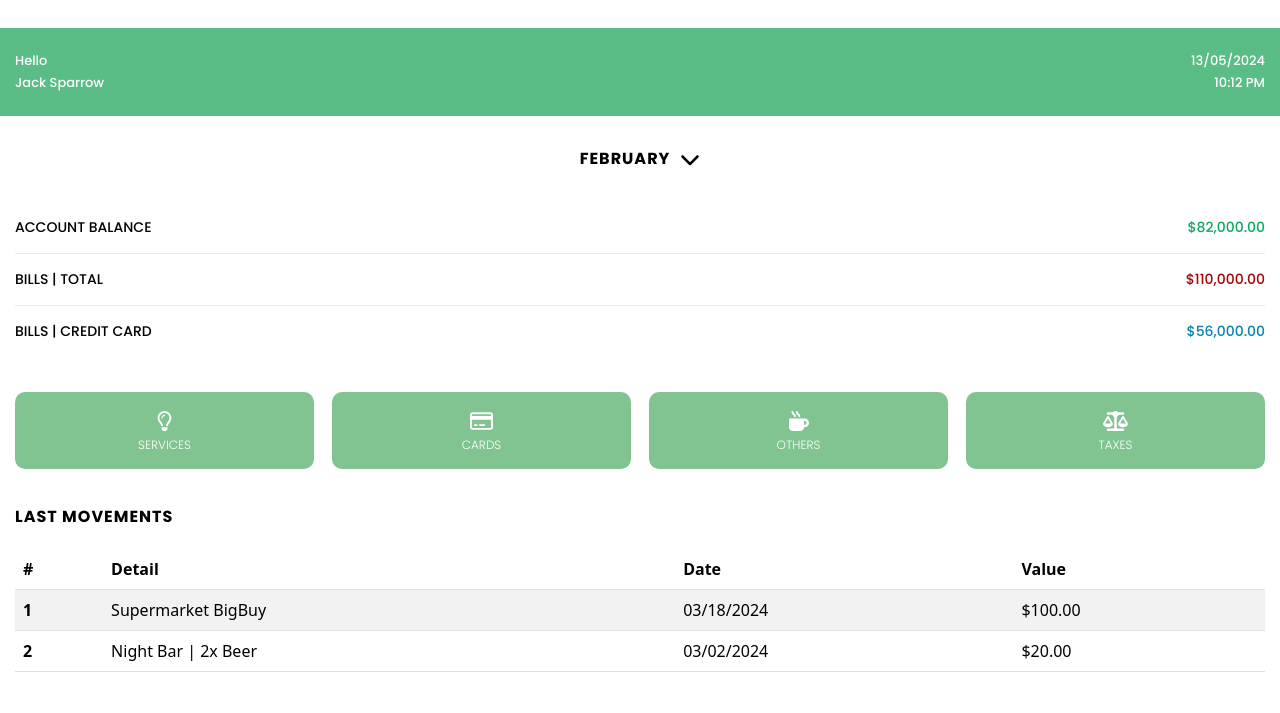
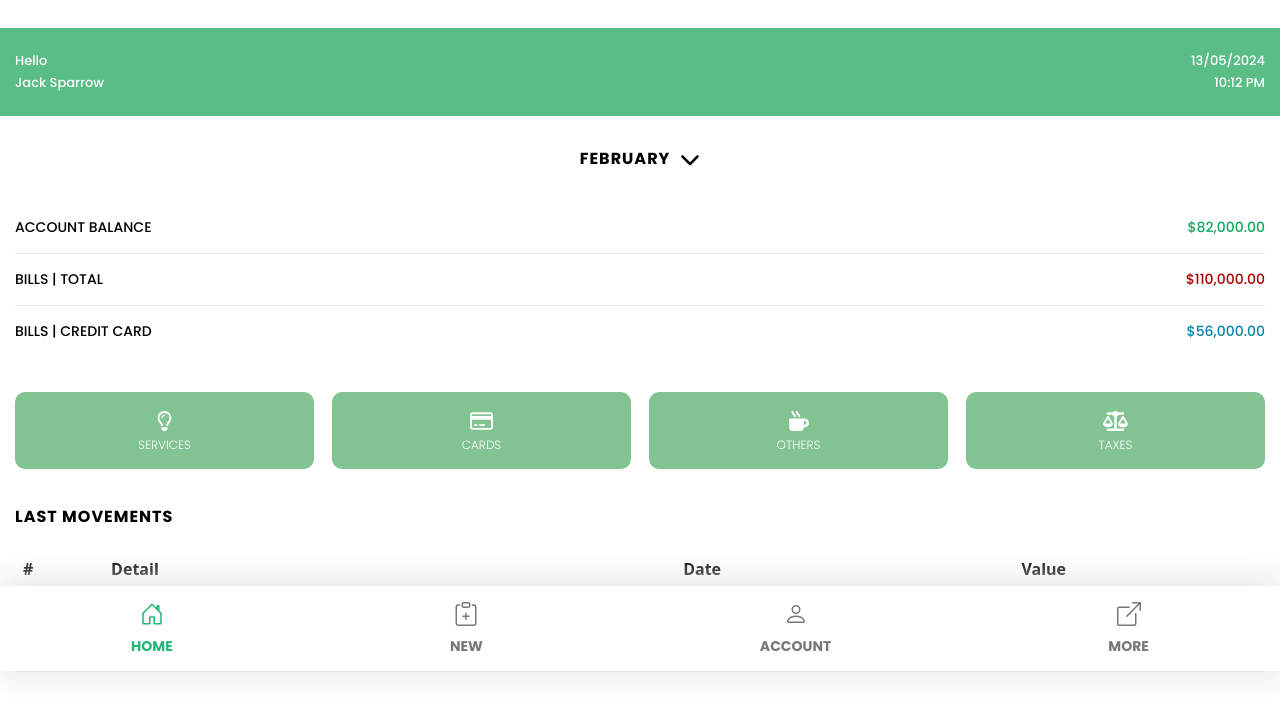
Before and after one commit to kevinduncke/MoneyWin, a website: page app/www/pages/home.html in a window 1280 px wide. Shown: the part 129-842 px from the top of the page. Drawn offline with nearby package versions, Linux system fonts and the light colour scheme.

Commit message:
MW Home (navbar | html + styles)

```diff
--- a/app/www/css/home.css
+++ b/app/www/css/home.css
@@ -99,12 +99,12 @@
 }
 
 #home-movements {
-  margin: 35px 15px;
+  margin: 35px 15px 100px 15px;
 }
 .mv-t-link {
   font-size: 16px;
   text-transform: uppercase;
-  font-family: 'Poppins Bold';
+  font-family: "Poppins Bold";
   letter-spacing: 1px;
   color: black;
 }
@@ -112,7 +112,6 @@
   margin: 20px 0 0 0;
 }
 
-
 /*-----------------------------------*/
 .app_logo {
   margin: 50px 0;
--- /dev/null
+++ b/app/www/css/navbar.css
@@ -0,0 +1,35 @@
+.app-navbar {
+  background-color: white;
+  height: 85px;
+  width: 100%;
+  position: fixed;
+  bottom: 0;
+  z-index: 1;
+  box-shadow: 1px -1px 35px 5px rgb(230, 230, 230);
+  display: flex;
+  justify-content: space-around;
+  align-items: center;
+  column-gap: 15px;
+}
+
+.navbar-divbtn {
+  text-align: center;
+}
+
+.navbar-divbtn svg {
+  height: 24px;
+  width: auto;
+}
+
+.navbar-divbtn p {
+  font-family: 'Poppins Bold';
+  font-size: 14px;
+  text-transform: uppercase;
+  color: #777777;
+  margin: 10px 0 0 0;
+}
+
+.nb-active {
+  color: #22B573!important;
+  fill: #22B573;
+}
--- a/app/www/pages/home.html
+++ b/app/www/pages/home.html
@@ -13,11 +13,15 @@
       content="initial-scale=1, width=device-width, viewport-fit=cover"
     />
     <meta name="color-scheme" content="light dark" />
-    <link rel="stylesheet" href="../../node_modules/bootstrap/dist/css/bootstrap.min.css">
+    <link
+      rel="stylesheet"
+      href="../../node_modules/bootstrap/dist/css/bootstrap.min.css"
+    />
     <link rel="stylesheet" href="../css/index.css" />
     <link rel="stylesheet" href="../css/logo.css" />
     <link rel="stylesheet" href="../css/global.css" />
     <link rel="stylesheet" href="../css/home.css" />
+    <link rel="stylesheet" href="../css/navbar.css" />
     <title>Home | MoneyWin</title>
   </head>
   <body>
@@ -109,5 +113,87 @@
         </table>
       </div>
     </div>
+    <div class="app-navbar">
+      <div class="navbar-divbtn">
+        <a href="#" class="g-anchor">
+          <svg
+            xmlns="http://www.w3.org/2000/svg"
+            width="16"
+            height="16"
+            fill="#777777"
+            class="bi bi-house-door nb-active"
+            viewBox="0 0 16 16"
+          >
+            <path
+              d="M8.354 1.146a.5.5 0 0 0-.708 0l-6 6A.5.5 0 0 0 1.5 7.5v7a.5.5 0 0 0 .5.5h4.5a.5.5 0 0 0 .5-.5v-4h2v4a.5.5 0 0 0 .5.5H14a.5.5 0 0 0 .5-.5v-7a.5.5 0 0 0-.146-.354L13 5.793V2.5a.5.5 0 0 0-.5-.5h-1a.5.5 0 0 0-.5.5v1.293zM2.5 14V7.707l5.5-5.5 5.5 5.5V14H10v-4a.5.5 0 0 0-.5-.5h-3a.5.5 0 0 0-.5.5v4z"
+            />
+          </svg>
+          <p class="nb-active">Home</p>
+        </a>
+      </div>
+      <div class="navbar-divbtn">
+        <a href="#" class="g-anchor">
+          <svg
+            xmlns="http://www.w3.org/2000/svg"
+            width="16"
+            height="16"
+            fill="#777777"
+            class="bi bi-clipboard-plus"
+            viewBox="0 0 16 16"
+          >
+            <path
+              fill-rule="evenodd"
+              d="M8 7a.5.5 0 0 1 .5.5V9H10a.5.5 0 0 1 0 1H8.5v1.5a.5.5 0 0 1-1 0V10H6a.5.5 0 0 1 0-1h1.5V7.5A.5.5 0 0 1 8 7"
+            />
+            <path
+              d="M4 1.5H3a2 2 0 0 0-2 2V14a2 2 0 0 0 2 2h10a2 2 0 0 0 2-2V3.5a2 2 0 0 0-2-2h-1v1h1a1 1 0 0 1 1 1V14a1 1 0 0 1-1 1H3a1 1 0 0 1-1-1V3.5a1 1 0 0 1 1-1h1z"
+            />
+            <path
+              d="M9.5 1a.5.5 0 0 1 .5.5v1a.5.5 0 0 1-.5.5h-3a.5.5 0 0 1-.5-.5v-1a.5.5 0 0 1 .5-.5zm-3-1A1.5 1.5 0 0 0 5 1.5v1A1.5 1.5 0 0 0 6.5 4h3A1.5 1.5 0 0 0 11 2.5v-1A1.5 1.5 0 0 0 9.5 0z"
+            />
+          </svg>
+          <p>New</p>
+        </a>
+      </div>
+      <div class="navbar-divbtn">
+        <a href="#" class="g-anchor">
+          <svg
+            xmlns="http://www.w3.org/2000/svg"
+            width="16"
+            height="16"
+            fill="#777777"
+            class="bi bi-person"
+            viewBox="0 0 16 16"
+          >
+            <path
+              d="M8 8a3 3 0 1 0 0-6 3 3 0 0 0 0 6m2-3a2 2 0 1 1-4 0 2 2 0 0 1 4 0m4 8c0 1-1 1-1 1H3s-1 0-1-1 1-4 6-4 6 3 6 4m-1-.004c-.001-.246-.154-.986-.832-1.664C11.516 10.68 10.289 10 8 10s-3.516.68-4.168 1.332c-.678.678-.83 1.418-.832 1.664z"
+            />
+          </svg>
+          <p>Account</p>
+        </a>
+      </div>
+      <div class="navbar-divbtn">
+        <a href="#" class="g-anchor">
+          <svg
+            xmlns="http://www.w3.org/2000/svg"
+            width="16"
+            height="16"
+            fill="#777777"
+            class="bi bi-box-arrow-up-right"
+            viewBox="0 0 16 16"
+          >
+            <path
+              fill-rule="evenodd"
+              d="M8.636 3.5a.5.5 0 0 0-.5-.5H1.5A1.5 1.5 0 0 0 0 4.5v10A1.5 1.5 0 0 0 1.5 16h10a1.5 1.5 0 0 0 1.5-1.5V7.864a.5.5 0 0 0-1 0V14.5a.5.5 0 0 1-.5.5h-10a.5.5 0 0 1-.5-.5v-10a.5.5 0 0 1 .5-.5h6.636a.5.5 0 0 0 .5-.5"
+            />
+            <path
+              fill-rule="evenodd"
+              d="M16 .5a.5.5 0 0 0-.5-.5h-5a.5.5 0 0 0 0 1h3.793L6.146 9.146a.5.5 0 1 0 .708.708L15 1.707V5.5a.5.5 0 0 0 1 0z"
+            />
+          </svg>
+          <p>More</p>
+        </a>
+      </div>
+    </div>
   </body>
 </html>
```
